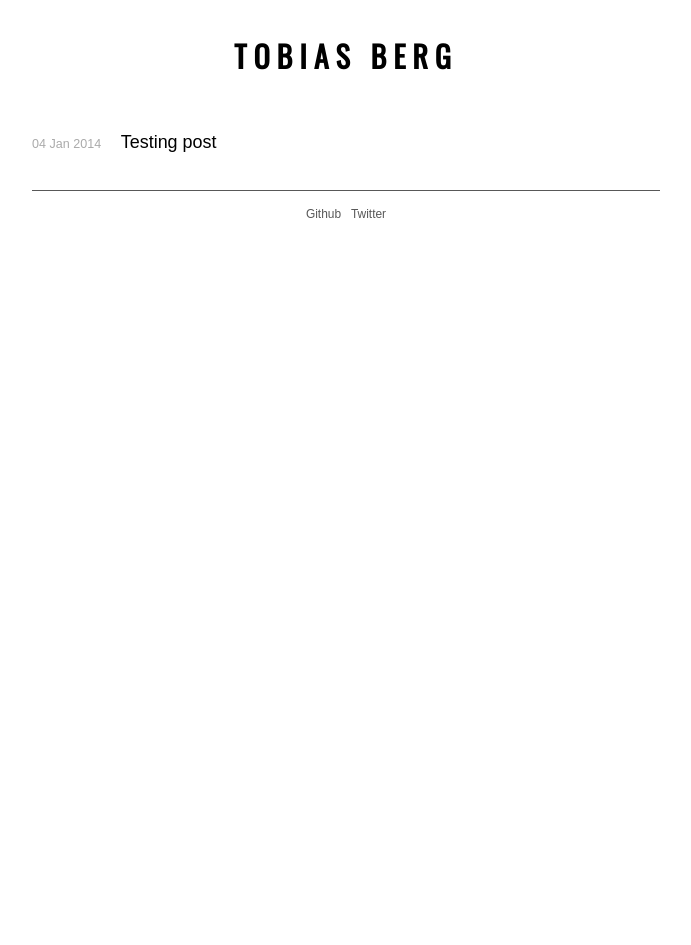
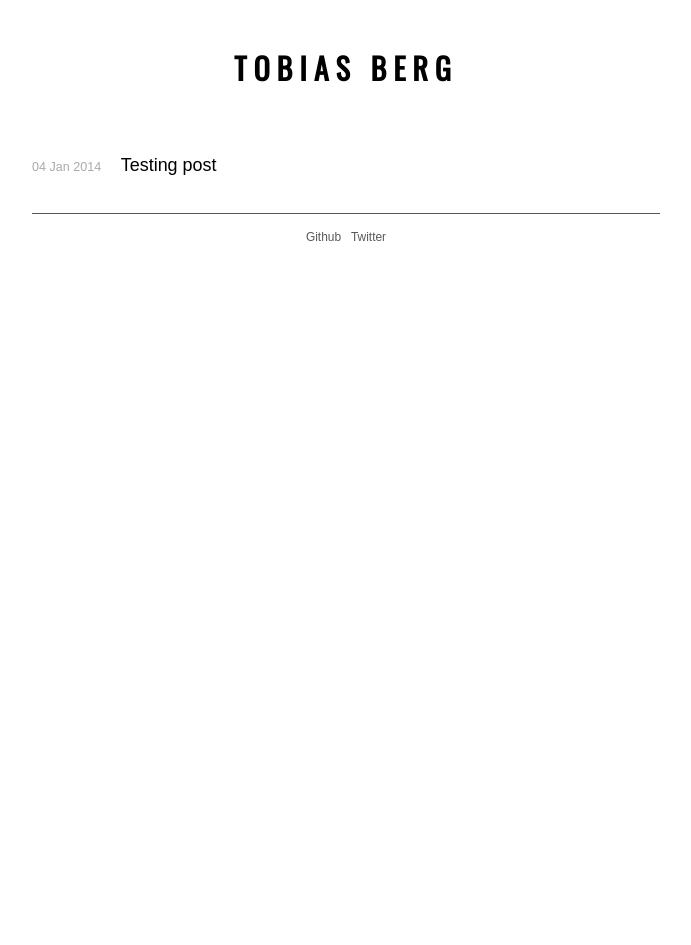
Before and after one commit to TobiasBerg/TobiasBerg.github.io, a Jekyll site: the page built from index.html, in a window 1280 px wide. Shown: the whole page, without its empty margins (294-985 px from the left). Built offline with Jekyll 4.4.1, drawn with Linux system fonts in a browser that asks for light colours; Markdown is read by kramdown in place of the engine named in the settings; comment, search, counter and statistics services are not loaded.

Commit message:
Changed lineheight for title

```diff
--- a/css/main.css
+++ b/css/main.css
@@ -95,6 +95,7 @@ a:visited { color: #000; }
   font-family: 'Oswald', Arial, sans-serif;
   text-align: center;
   width: 100%;
+  line-height: 45px;
 }
 
 .title a {
```
